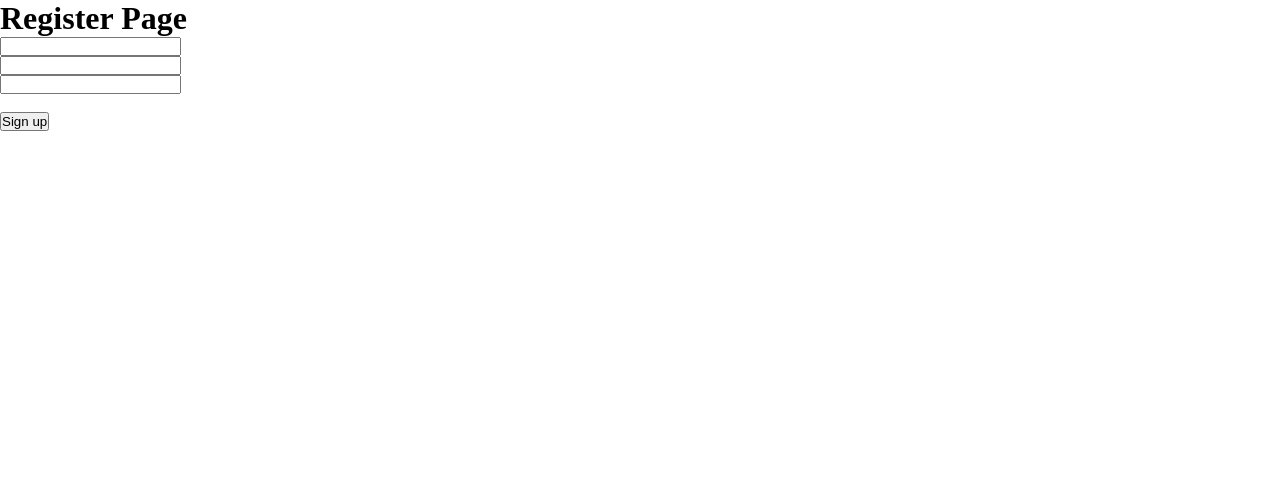
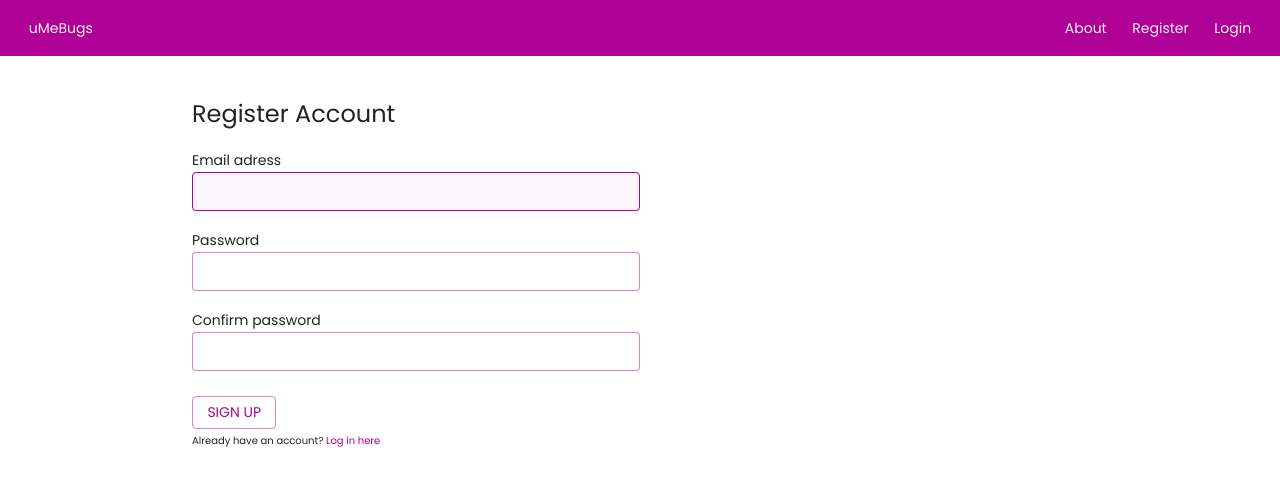
Before and after one commit to falklinus/vue-express-bugger, a Vue app in the folder client/: page /#/register in a window 1280 px wide. Shown: the top 486 px of the page. Built offline with nearby package versions, Linux system fonts and the light colour scheme.

Commit message:
Adding header. Styling Register and Adding/Styling Login

```diff
--- a/client/src/App.vue
+++ b/client/src/App.vue
@@ -1,20 +1,110 @@
 <template>
   <div>
-    <router-view></router-view>
+    <Header/>
+    <div class="content-wrapper">
+      <router-view></router-view>
+    </div>
   </div>
 </template>
 
 <script>
+import Header from "./components/layout/Header";
 export default {
   name: "App",
-  components: {}
+  components: { Header }
 };
 </script>
 
 <style>
+@import url("https://fonts.googleapis.com/css?family=Poppins&display=swap");
+@import url("https://fonts.googleapis.com/css?family=Montserrat&display=swap");
+@import url("https://fonts.googleapis.com/css?family=Montserrat|PT+Sans+Narrow&display=swap");
+
+:root {
+  --primary-color: #ae0094;
+  --btn-shadow: 0px 3px 1px -2px rgba(0, 0, 0, 0.2),
+    0px 2px 2px 0px rgba(0, 0, 0, 0.14), 0px 1px 5px 0px rgba(0, 0, 0, 0.12);
+  --btn-shadow-hover: 0px 2px 4px -1px rgba(0, 0, 0, 0.2),
+    0px 4px 5px 0px rgba(0, 0, 0, 0.14), 0px 1px 10px 0px rgba(0, 0, 0, 0.12);
+}
+
 * {
   margin: 0;
   padding: 0;
   box-sizing: border-box;
+  font-family: sans-serif;
+  font-family: "Poppins", sans-serif;
+  font-weight: 300;
+  color: #222;
+}
+ul {
+  list-style: none;
+}
+
+a {
+  text-decoration: none;
+  color: inherit;
+}
+
+p,
+label,
+input {
+  font-size: 14px;
+}
+
+.content-wrapper {
+  width: 70%;
+  margin: 6rem auto 0 auto;
+}
+
+.btn {
+  padding: 0.3rem 0.9rem;
+  border: none;
+  border-radius: 0.25rem;
+  font-size: 14px;
+  cursor: pointer;
+  outline: none;
+  transition: opacity 0.1s ease-in-out;
+}
+
+.btn-primary {
+  background: var(--primary-color);
+  border: 1px solid var(--primary-color);
+  color: #f3f3f3;
+  box-shadow: var(--btn-shadow);
+  transition: all 0.2s ease-in-out;
+}
+
+.btn-primary:hover,
+.btn-primary:focus {
+  background: #8c2a7d;
+  box-shadow: var(--btn-shadow-hover);
+}
+
+.btn-on-dark {
+  background: var(--primary-color);
+  color: #f3f3f3;
+  transition: background 0.1s ease-in-out;
+  padding: 0.5rem 0.8rem;
+}
+
+.btn-on-dark:hover,
+.btn-on-dark:focus {
+  background: #a53194;
+  opacity: 1;
+}
+
+.btn-outline {
+  background: none;
+  color: var(--primary-color);
+  border: 1px solid #ae00947d;
+  transition: all 0.1s ease-in-out;
+}
+
+.btn-outline:hover,
+.btn-outline:focus {
+  border: 1px solid #ae0094;
+  background: #ff62ea0d;
+  opacity: 1;
 }
 </style>
--- /dev/null
+++ b/client/src/components/Login.vue
@@ -0,0 +1,89 @@
+<template>
+  <div>
+    <h2 class="page-title">Sign in to your account</h2>
+    <form v-on:submit="login">
+      <div class="input-section">
+        <label for="email">Email adress</label>
+        <br>
+        <input v-model="email" type="email" name="email" id="email" autocomplete="off" v-focus>
+      </div>
+      <div class="input-section">
+        <label for="password">Password</label>
+        <br>
+        <input v-model="password" type="password" name="password" id="password" autocomplete="off">
+      </div>
+      <br>
+      <p class="error-text" v-if="error.general">{{error.general}}</p>
+      <button class="btn btn-outline">Sign in</button>
+      <p class="redirect-text">
+        Don't have an account?
+        <span>
+          <router-link to="/register">Sign up here</router-link>
+        </span>
+      </p>
+    </form>
+  </div>
+</template>
+
+<script>
+// import AuthenticationService from "@/services/AuthenticationService";
+
+export default {
+  name: "Login",
+  data() {
+    return {
+      email: "",
+      password: "",
+      error: {
+        general: null
+      }
+    };
+  },
+  methods: {
+    login(e) {
+      e.preventDefault();
+    }
+  }
+};
+</script>
+
+<style scoped>
+form {
+  width: 50%;
+}
+
+.input-section {
+  margin-top: 1rem;
+}
+
+input {
+  padding: 0.5rem 0.3rem;
+  font-size: 14px;
+  border: 1px solid #ae00947d;
+  border-radius: 0.25rem;
+  outline: none;
+  width: 100%;
+  font-weight: 300;
+  transition: all 0.1s ease-in-out;
+}
+
+input:focus {
+  border: 1px solid var(--primary-color);
+  background: #ff62ea0d;
+}
+
+.error-text {
+  font-size: 10px;
+  color: var(--primary-color);
+  padding: 0.2rem;
+}
+
+.redirect-text {
+  font-size: 10px;
+  margin-top: 0.3rem;
+}
+
+.redirect-text > span {
+  color: var(--primary-color);
+}
+</style>
--- a/client/src/components/Register.vue
+++ b/client/src/components/Register.vue
@@ -1,23 +1,49 @@
 <template>
   <div>
-    <h1>Register Page</h1>
-    <input v-model="email" type="email" name="email" autocomplete="off">
+    <h2 class="page-title">Register Account</h2>
+    <form class="form">
+      <div class="input-section">
+        <label for="email">Email adress</label>
+        <br>
+        <input v-model="email" type="email" name="email" id="email" autocomplete="off" v-focus>
         <br>
         <p class="error-text" v-if="error.email">{{error.email}}</p>
-    <input v-model="password" type="password" name="password" autocomplete="off">
+      </div>
+      <div class="input-section">
+        <label for="password">Password</label>
+        <br>
+        <input v-model="password" type="password" name="password" id="password" autocomplete="off">
         <br>
         <p class="error-text" v-if="error.password">{{error.password}}</p>
-    <input v-model="confirmPassword" type="password" name="confirmPassword" autocomplete="off">
+      </div>
+      <div class="input-section">
+        <label for="confirmPassword">Confirm password</label>
+        <input
+          v-model="confirmPassword"
+          type="password"
+          name="confirmPassword"
+          id="confirmPassword"
+          autocomplete="off"
+        >
         <br>
         <p class="error-text" v-if="error.confirmPassword">{{error.confirmPassword}}</p>
+      </div>
+      <br>
       <p class="error-text" v-if="error.general">{{error.general}}</p>
-    <br>
-    <button v-on:click="register">Sign up</button>
+      <button class="btn btn-outline" v-on:click="register">SIGN UP</button>
+      <p class="redirect-text">
+        Already have an account?
+        <span>
+          <router-link to="/login">Log in here</router-link>
+        </span>
+      </p>
+    </form>
   </div>
 </template>
 
 <script>
 import AuthenticationService from "@/services/AuthenticationService";
+
 export default {
   name: "Register",
   data() {
@@ -34,7 +60,9 @@ export default {
     };
   },
   methods: {
-    register() {
+    register(e) {
+      e.preventDefault();
+
       AuthenticationService.register({
         email: this.email,
         password: this.password,
@@ -48,6 +76,9 @@ export default {
             confirmPassword: null,
             general: null
           };
+          this.email = "";
+          this.password = "";
+          this.confirmPassword = "";
         })
         .catch(err => {
           this.error = err.response.data;
@@ -58,8 +89,42 @@ export default {
 </script>
 
 <style scoped>
+.form {
+  width: 50%;
+}
+
+.input-section {
+  margin-top: 1rem;
+}
+
+input {
+  padding: 0.5rem 0.3rem;
+  font-size: 14px;
+  border: 1px solid #ae00947d;
+  border-radius: 0.25rem;
+  outline: none;
+  width: 100%;
+  font-weight: 300;
+  transition: all 0.1s ease-in-out;
+}
+
+input:focus {
+  border: 1px solid var(--primary-color);
+  background: #ff62ea0d;
+}
+
 .error-text {
   font-size: 10px;
-  color: red;
+  color: var(--primary-color);
+  padding: 0.2rem;
+}
+
+.redirect-text {
+  font-size: 10px;
+  margin-top: 0.3rem;
+}
+
+.redirect-text > span {
+  color: var(--primary-color);
 }
 </style>
--- /dev/null
+++ b/client/src/components/layout/Header.vue
@@ -0,0 +1,55 @@
+<template>
+  <nav class="nav-bar">
+    <div class="nav-logo">
+      <router-link to="/">
+        <button class="btn btn-on-dark">uMeBugs</button>
+      </router-link>
+    </div>
+    <ul class="nav-links">
+      <li>
+        <router-link to="/register">
+          <button class="btn btn-on-dark">About</button>
+        </router-link>
+      </li>
+      <li>
+        <router-link to="/register">
+          <button class="btn btn-on-dark">Register</button>
+        </router-link>
+      </li>
+      <li>
+        <router-link to="/login">
+          <button class="btn btn-on-dark">Login</button>
+        </router-link>
+      </li>
+      <!-- <li><router-link to="/register">Login</router-link></li> -->
+    </ul>
+  </nav>
+</template>
+
+<script>
+export default {};
+</script>
+
+<style scoped>
+.nav-bar {
+  position: fixed;
+  top: 0;
+  left: 0;
+  right: 0;
+  height: 3.5rem;
+  display: flex;
+  align-items: center;
+  background: #ae0094;
+}
+
+.nav-bar .nav-logo {
+  margin-left: 1rem;
+}
+
+.nav-bar .nav-links {
+  display: flex;
+  margin-left: auto;
+  margin-right: 1rem;
+  align-items: center;
+}
+</style>
--- a/client/src/main.js
+++ b/client/src/main.js
@@ -4,6 +4,15 @@ import router from './router';
 
 Vue.config.productionTip = false;
 
+// Register a global custom directive called v-focus
+Vue.directive('focus', {
+  // When the bound element is inserted into the DOM...
+  inserted: function(el) {
+    // Focus the element
+    el.focus();
+  }
+});
+
 new Vue({
   router,
   render: h => h(App)
--- a/client/src/router/index.js
+++ b/client/src/router/index.js
@@ -1,6 +1,7 @@
 import Vue from 'vue';
 import Router from 'vue-router';
 import Register from '@/components/Register';
+import Login from '@/components/Login';
 
 Vue.use(Router);
 
@@ -10,6 +11,11 @@ export default new Router({
       path: '/register',
       name: 'Register',
       component: Register
+    },
+    {
+      path: '/login',
+      name: 'Login',
+      component: Login
     }
   ]
 });
```
Also changed, not shown: 2 other files (tests, documents, lock files or other folders). Lines whose indentation alone changed are shown as unchanged.
